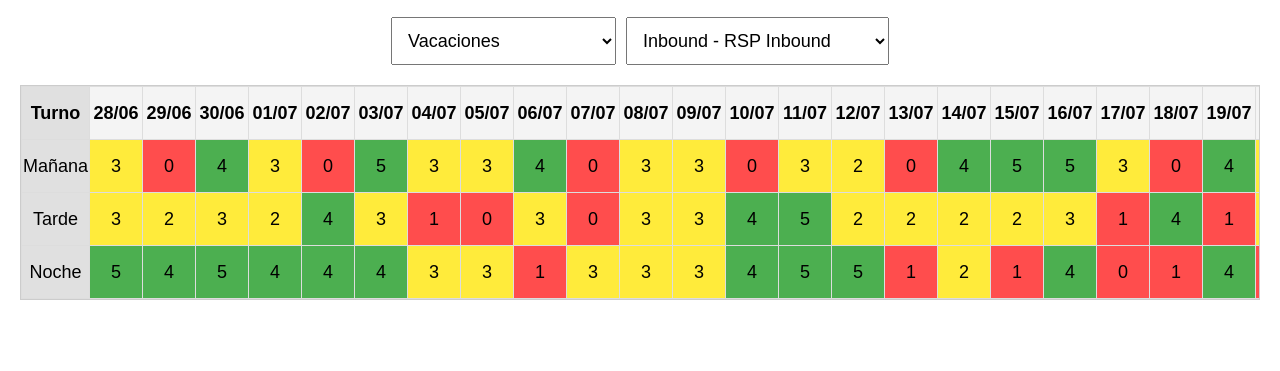
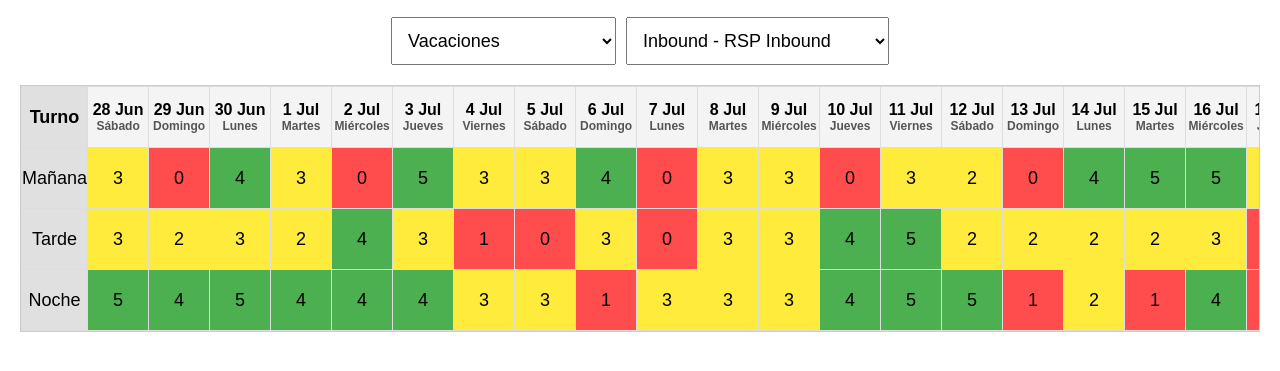
Before and after one commit to raf59324/HTML-GDrive, a plain HTML site: page index.html in a window 1280 px wide. Shown: the part 69-440 px from the top of the page. Drawn offline with Linux system fonts and the light colour scheme.

Commit message:
Update index.html

```diff
--- a/index.html
+++ b/index.html
@@ -3,12 +3,12 @@
 <head>
     <meta charset="UTF-8">
     <meta name="viewport" content="width=device-width, initial-scale=1.0">
-    <title>Semáforo de Disponibilidad - Celdas Cuadradas</title>
+    <title>Semáforo de Disponibilidad - Mejorado</title>
     <style>
         body {
             font-family: Arial, sans-serif;
             margin: 20px;
-            font-size: 18px; /* Large font size stays */
+            font-size: 18px;
         }
 
         h1 {
@@ -43,11 +43,12 @@
 
         th, td {
             border: 1px solid #ddd;
-            width: 50px;  /* Fixed width */
-            height: 50px; /* Fixed height to make cells square */
+            width: 60px;  /* Slightly larger */
+            height: 60px; /* Keep square cells */
             text-align: center;
             white-space: nowrap;
             font-size: 18px;
+            padding: 0;
         }
 
         th {
@@ -63,6 +64,24 @@
             left: 0;
             background-color: #e0e0e0;
             z-index: 3;
+        }
+
+        /* Date header styles */
+        .date-header {
+            display: flex;
+            flex-direction: column;
+            align-items: center;
+            justify-content: center;
+        }
+
+        .date-day {
+            font-size: 16px;
+            font-weight: bold;
+        }
+
+        .date-weekday {
+            font-size: 12px;
+            color: #555;
         }
 
         /* Mock color coding */
@@ -98,9 +117,10 @@
             let dates = [];
 
             while (startDate <= endDate) {
-                const day = startDate.getDate().toString().padStart(2, '0');
-                const month = (startDate.getMonth() + 1).toString().padStart(2, '0');
-                dates.push(`${day}/${month}`);
+                const day = startDate.getDate();
+                const month = startDate.toLocaleString('es-ES', { month: 'short' });
+                const weekday = startDate.toLocaleString('es-ES', { weekday: 'long' });
+                dates.push({ day, month, weekday });
                 startDate.setDate(startDate.getDate() + 1);
             }
 
@@ -129,7 +149,14 @@
 
             let table = '<table><thead><tr><th>Turno</th>';
             dates.forEach(date => {
-                table += `<th>${date}</th>`;
+                table += `
+                    <th>
+                        <div class="date-header">
+                            <div class="date-day">${date.day} ${capitalizeFirst(date.month)}</div>
+                            <div class="date-weekday">${capitalizeFirst(date.weekday)}</div>
+                        </div>
+                    </th>
+                `;
             });
             table += '</tr></thead><tbody>';
 
@@ -148,6 +175,10 @@
             document.getElementById('tableContainer').innerHTML = table;
         }
 
+        function capitalizeFirst(str) {
+            return str.charAt(0).toUpperCase() + str.slice(1);
+        }
+
         window.onload = updateTable;
     </script>
 
```
